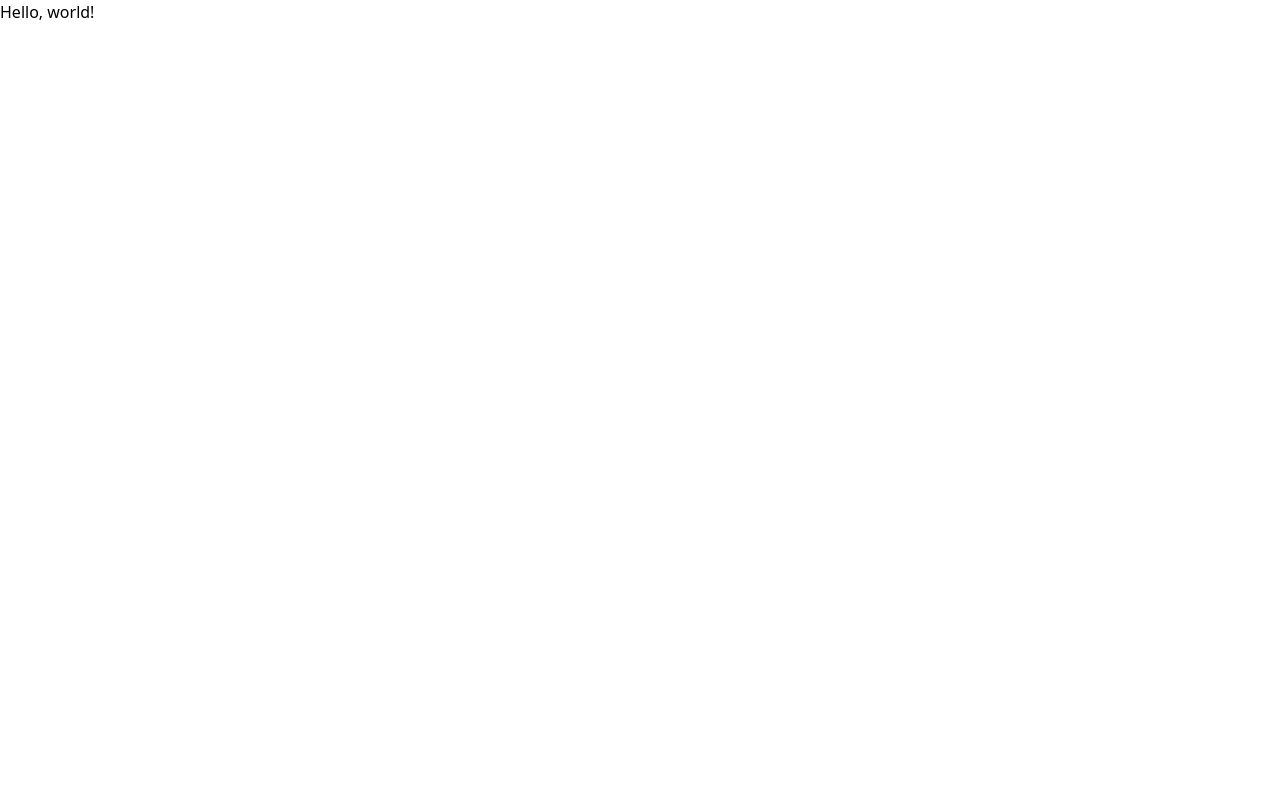
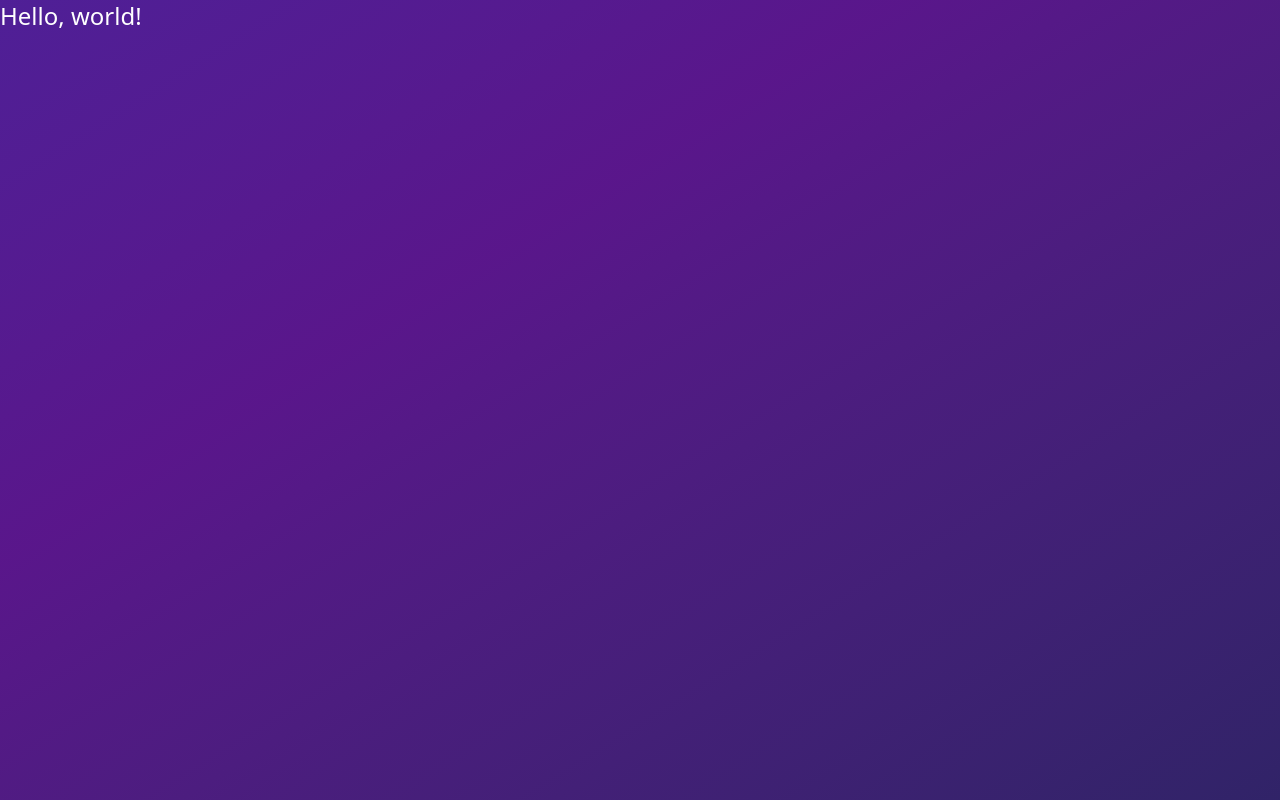
Before and after one commit to alohamat/front-back-playground, a React app in the folder frontend/: page / in a window 1280 px wide. Built offline with nearby package versions, Linux system fonts and the light colour scheme; the HTML template or start-up script is replaced by a standard one.

Commit message:
feat: animated background

```diff
--- a/frontend/src/index.css
+++ b/frontend/src/index.css
@@ -1 +1,14 @@
 @import "tailwindcss";
+
+@keyframes dancingbackground {
+    0% {background-position: 0%;}
+    25% {background-position: 50%;}
+    50% {background-position: 100%;}
+    75% {background-position: 50%;}
+    100% {background-position: 0%;}
+}
+
+.animated-bg {
+    animation: dancingbackground 20s infinite linear;
+    background-size: 200% 200%;
+}
--- a/frontend/src/pages/MainPage.tsx
+++ b/frontend/src/pages/MainPage.tsx
@@ -1,7 +1,9 @@
 export default function MainPage() {
   return (
-    <div>
-      <h1>Hello, world!</h1>
+    <div id="all">
+      <main className="h-screen bg-linear-to-br from-indigo-800 via-purple-900 to-blue-950 animated-bg">
+        <h1 className="text-white text-2xl">Hello, world!</h1>
+      </main>
     </div>
   );
 }
```
